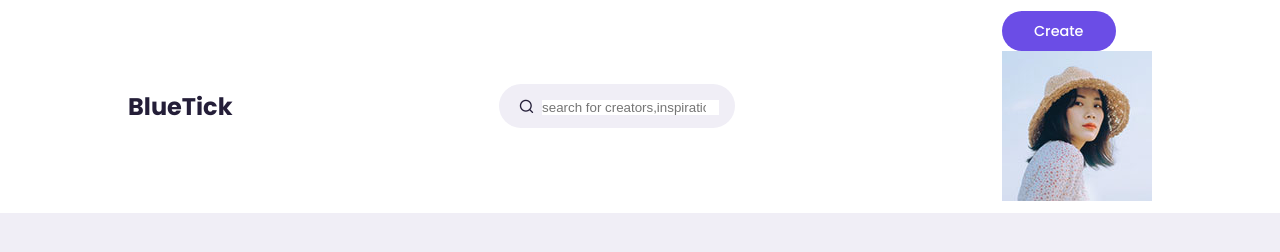
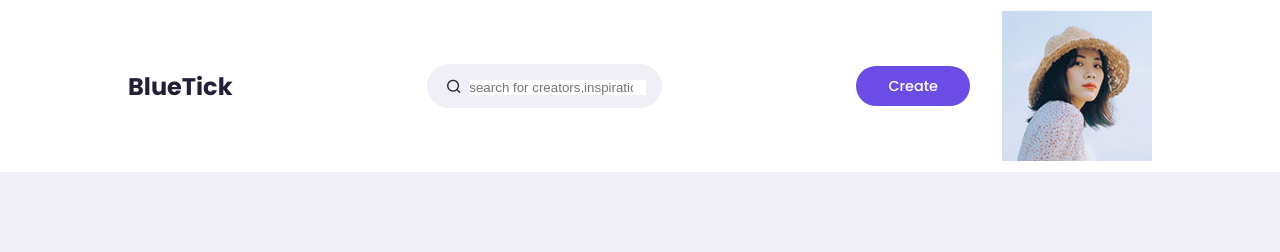
Before and after one commit to sayan367/BlueTick, a plain HTML site: page index.html in a window 1280 px wide. Drawn offline with nearby package versions, Linux system fonts and the light colour scheme.

Commit message:
Update style.css

```diff
--- a/style.css
+++ b/style.css
@@ -143,4 +143,13 @@ nav .search-bar input [type='search']{
     color:var(--color-dark);
 
 }
-/*nav .search-bar input[type="search"]::placeholder*/
+nav.search-bar input[type="search"]::placeholder{
+    color: var(-- color-gray);
+}
+
+nav .create{
+    display:flex;
+    align-items:center;
+    gap: 2rem;
+
+}
```
